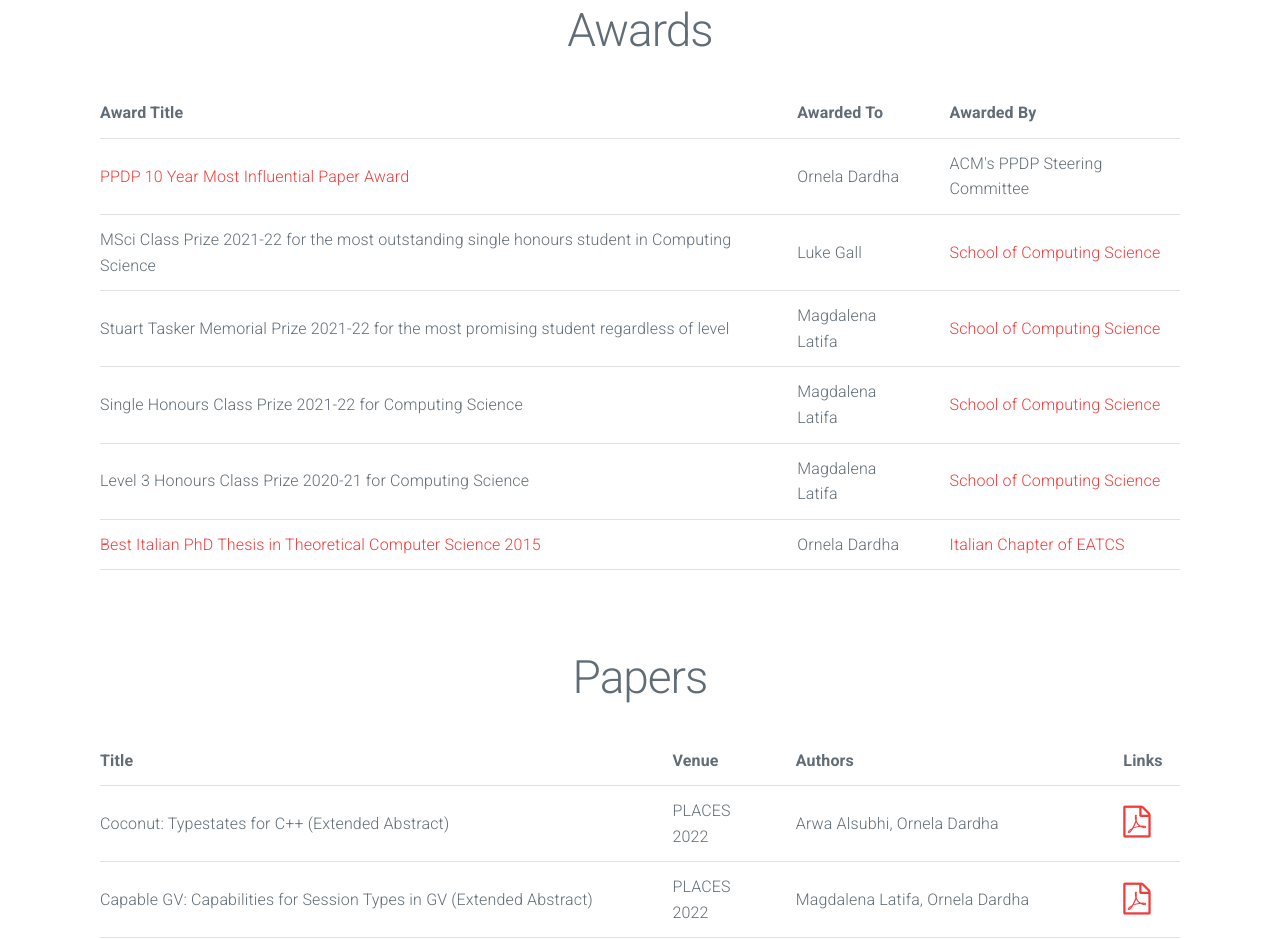
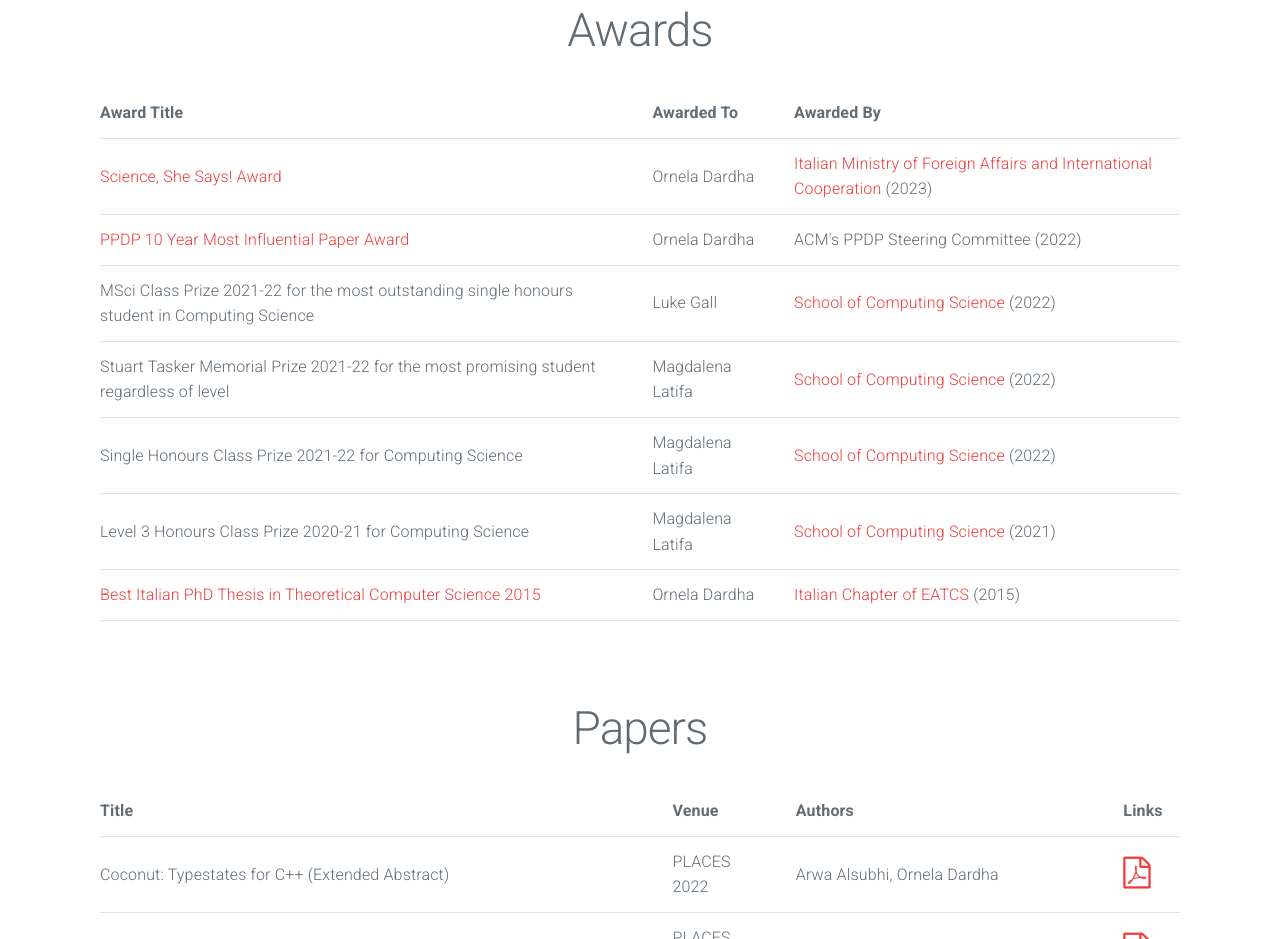
Before and after one commit to CoLab-Glasgow/CoLab-Glasgow.github.io, a plain HTML site: page index.html in a window 1280 px wide. Shown: the part 2884-3823 px from the top of the page. Drawn offline with nearby package versions, Linux system fonts and the light colour scheme.

Commit message:
update awards

```diff
--- a/index.html
+++ b/index.html
@@ -341,34 +341,39 @@
                 <tbody>
                     <!-- Newest rewards on top -->
                     <tr>
+                        <td><a href="https://www.gla.ac.uk/news/headline_927600_en.html">Science, She Says! Award</a></td>
+                        <td>Ornela Dardha</td>
+                        <td><a href="https://www.esteri.it/en/">Italian Ministry of Foreign Affairs and International Cooperation</a> (2023)</td>
+                    </tr>
+                    <tr>
                         <td><a href="https://software.imdea.org/Conferences/PPDP2022/">PPDP 10 Year Most Influential Paper Award</a></td>
                         <td>Ornela Dardha</td>
-                        <td>ACM's PPDP Steering Committee</td>
+                        <td>ACM's PPDP Steering Committee (2022)</td>
                     </tr>
                     <tr>
                         <td>MSci Class Prize 2021-22 for the most outstanding single honours student in Computing Science</td>
                         <td>Luke Gall</td>
-                        <td><a href="https://www.gla.ac.uk/schools/computing/">School of Computing Science</a></td>
+                        <td><a href="https://www.gla.ac.uk/schools/computing/">School of Computing Science</a>  (2022)</td>
                     </tr>
                     <tr>
                         <td>Stuart Tasker Memorial Prize 2021-22 for the most promising student regardless of level</td>
                         <td>Magdalena Latifa</td>
-                        <td><a href="https://www.gla.ac.uk/schools/computing/">School of Computing Science</a></td>
+                        <td><a href="https://www.gla.ac.uk/schools/computing/">School of Computing Science</a> (2022)</td>
                     </tr>
                     <tr>
                         <td>Single Honours Class Prize 2021-22 for Computing Science</td>
                         <td>Magdalena Latifa</td>
-                        <td><a href="https://www.gla.ac.uk/schools/computing/">School of Computing Science</a></td>
+                        <td><a href="https://www.gla.ac.uk/schools/computing/">School of Computing Science</a> (2022)</td>
                     </tr>
                     <tr>
                         <td>Level 3 Honours Class Prize 2020-21 for Computing Science</td>
                         <td>Magdalena Latifa</td>
-                        <td><a href="https://www.gla.ac.uk/schools/computing/">School of Computing Science</a></td>
+                        <td><a href="https://www.gla.ac.uk/schools/computing/">School of Computing Science</a> (2021)</td>
                     </tr>
                     <tr>
                         <td><a href="https://www.eatcs.org/index.php/italian-chapter-awards">Best Italian PhD Thesis in Theoretical Computer Science 2015</a></td>
                         <td>Ornela Dardha</td>
-                        <td><a href="https://www.eatcs.org/index.php/italian-chapter">Italian Chapter of EATCS</a></td>
+                        <td><a href="https://www.eatcs.org/index.php/italian-chapter">Italian Chapter of EATCS</a> (2015)</td>
                     </tr>
                 </tbody>
             </table>
```
